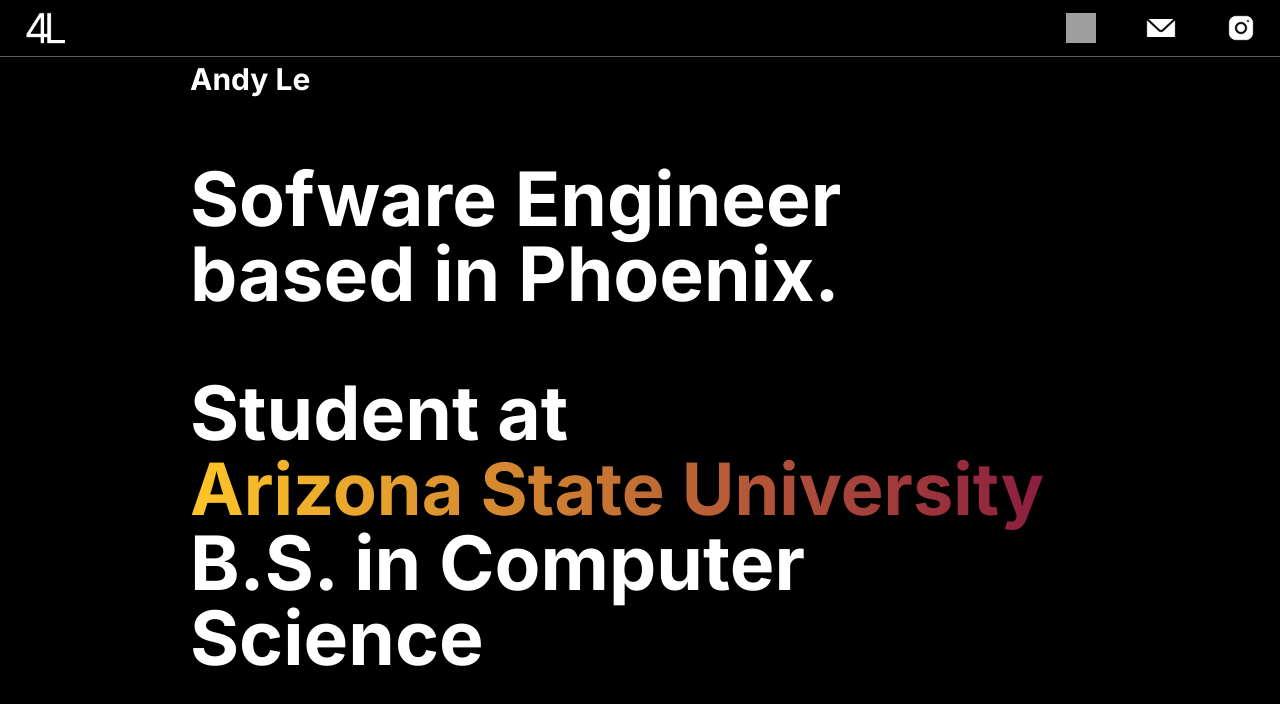
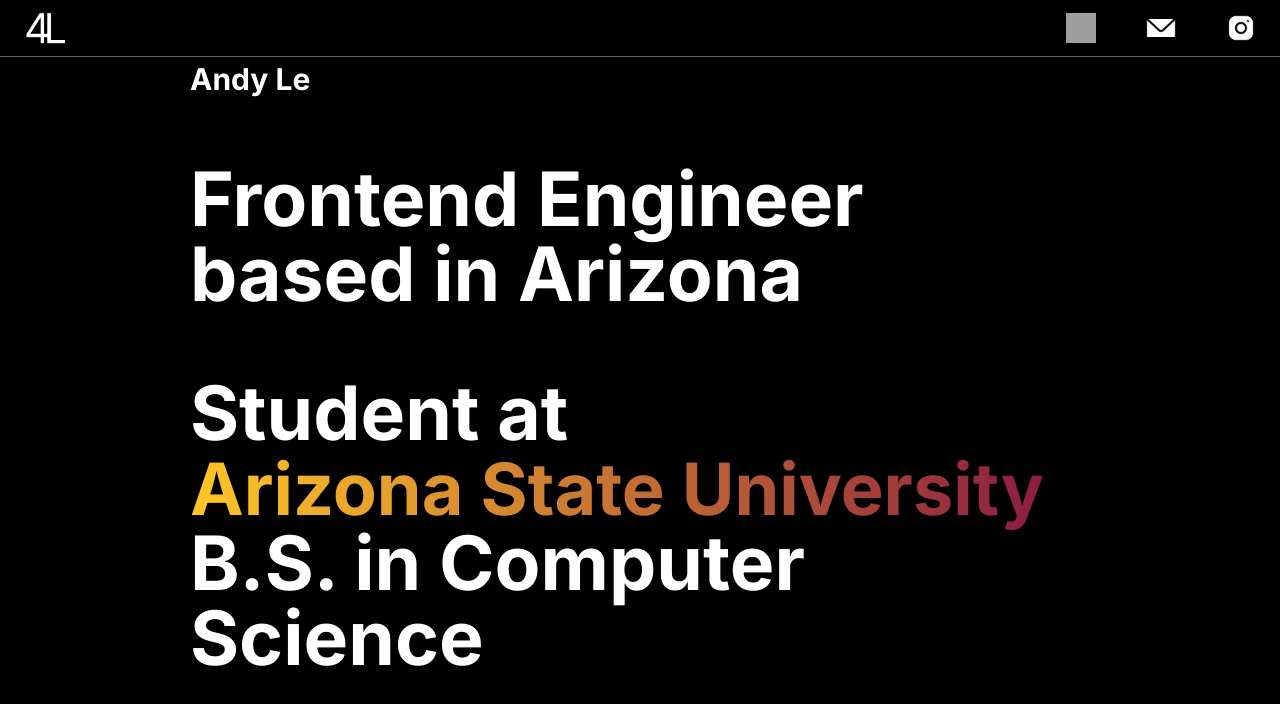
Before and after one commit to 4ndy1e/personal-website, a React (Vite) app: page / in a window 1280 px wide. Shown: the top 704 px of the page. Built offline with nearby package versions, Linux system fonts and the light colour scheme; grey boxes are pictures that could not be loaded.

Commit message:
DOCUMENT: Update description text

```diff
--- a/src/Lander.jsx
+++ b/src/Lander.jsx
@@ -6,9 +6,9 @@
           Andy Le
         </h2>
         <h1>
-          Sofware Engineer
+          Frontend Engineer
           <br />
-          based in Phoenix.
+          based in Arizona
           <br />
         </h1>
         <h1>
```
